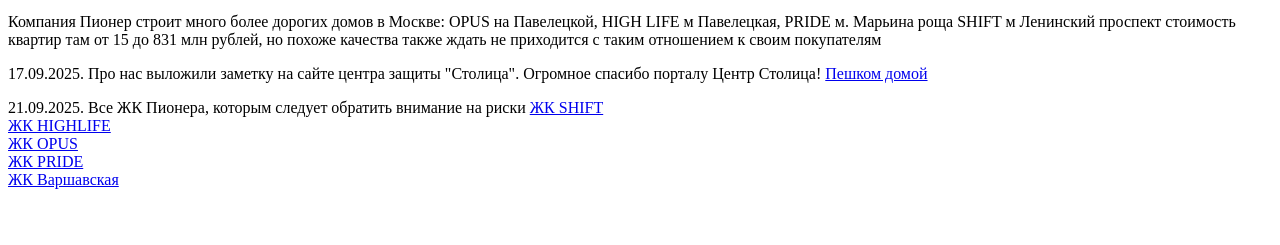
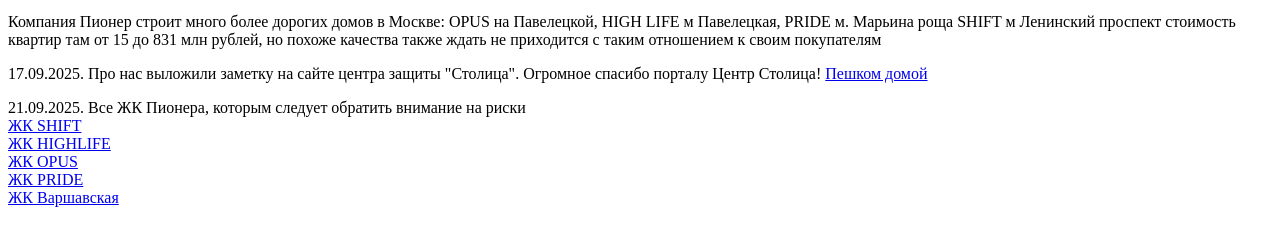
Before and after one commit to lazareva63/lazareva63.github.io, a plain HTML site: page index.html in a window 1280 px wide. Shown: the part 527-772 px from the top of the page. Drawn offline with Linux system fonts and the light colour scheme.

Commit message:
Update index.html

```diff
--- a/index.html
+++ b/index.html
@@ -33,7 +33,7 @@
 			<a href="https://stolitsacentr.ru/lift18">Пешком домой</a>
 		</p>
 		<p>
-			21.09.2025. Все ЖК Пионера, которым следует обратить внимание на риски
+			21.09.2025. Все ЖК Пионера, которым следует обратить внимание на риски <br/>
 			<a href="https://shift-home.ru">ЖК SHIFT</a><br/>
 			<a href="https://highlife.ru">ЖК HIGHLIFE</a><br/>
 			<a href="https://opus-home.ru">ЖК OPUS</a><br/>
```
